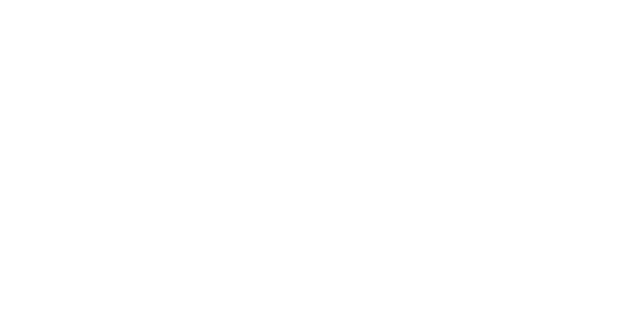
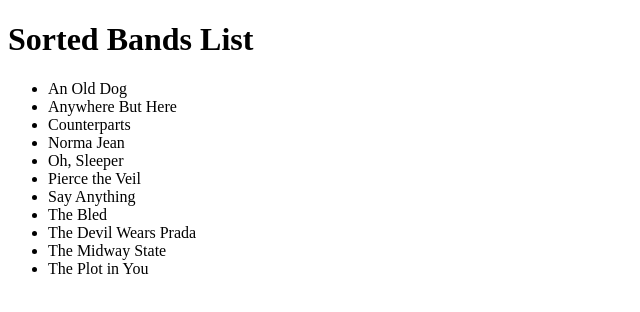
Before and after one commit to acciojob/sorting-articles-WebPraveen01, a website: page main.html in a window 1280 px wide. Shown: the whole page, without its empty margins (0-640 px from the left). Drawn offline with Linux system fonts and the light colour scheme.

Commit message:
created a submission

```diff
--- a/main.html
+++ b/main.html
@@ -7,6 +7,8 @@
 </head>
 
 <body>
+	 <h1>Sorted Bands List</h1>
+    <ul id="band-list">
 	<script type="text/javascript" src="./script.js">
 </script>
 
--- a/script.js
+++ b/script.js
@@ -1,3 +1,31 @@
+// const bands = [
+//   'The Plot in You',
+//   'The Devil Wears Prada',
+//   'Pierce the Veil',
+//   'Norma Jean',
+//   'The Bled',
+//   'Say Anything',
+//   'The Midway State',
+//   'Counterparts',
+//   'Oh, Sleeper',
+//   'Anywhere But Here',
+//   'An Old Dog'
+// ];
+
+// function strip(bandName) {
+//   return bandName.replace(/^(a |the |an )/i, '').trim();
+// }
+
+// function customSort(bands) {
+//   return bands.sort((a, b) => strip(a) > strip(b) ? 1 : -1);
+// }
+
+// const sortedBands = customSort(bands)
+
+//  sortedBands.forEach(band => {
+//   console.log(band);
+// });
+
 const bands = [
             'The Plot in You',
             'The Devil Wears Prada',
@@ -12,16 +40,15 @@
             'An Old Dog'
         ];
 
-function strip(bandName) {
-  return bandName.replace(/^(a |the |an )/i, '').trim();
-}
+        // Sort the array alphabetically
+        bands.sort();
 
-function customSort(bands) {
-  return bands.sort((a, b) => strip(a) > strip(b) ? 1 : -1);
-}
+        // Get the ul element where the list will be displayed
+        const bandListElement = document.getElementById('band-list');
 
-const sortedBands = customSort(bands)
-
- sortedBands.forEach(band => {
-  console.log(band);
+        // Loop through the sorted array and create an <li> for each band
+        bands.forEach(band => {
+            const listItem = document.createElement('li');
+            listItem.textContent = band;
+            bandListElement.appendChild(listItem);
         });
```
Lines whose indentation alone changed are shown as unchanged.
